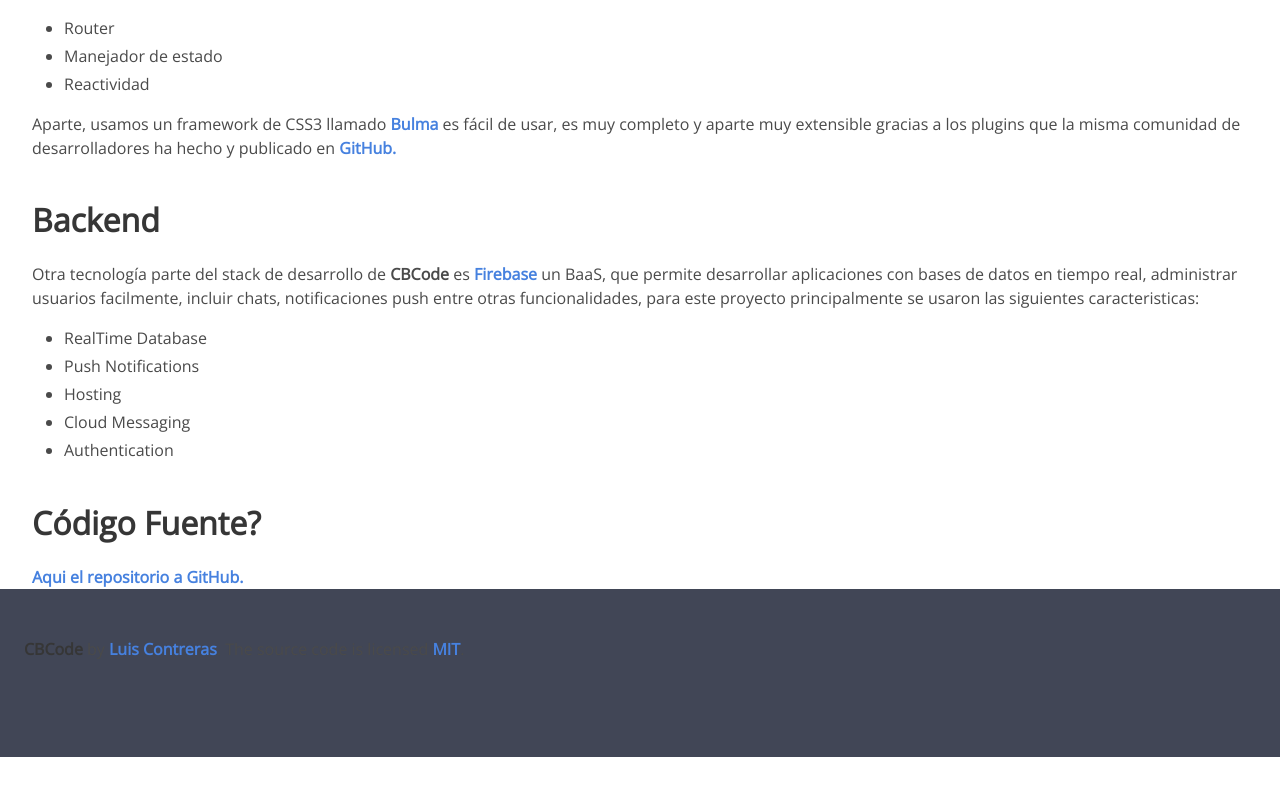
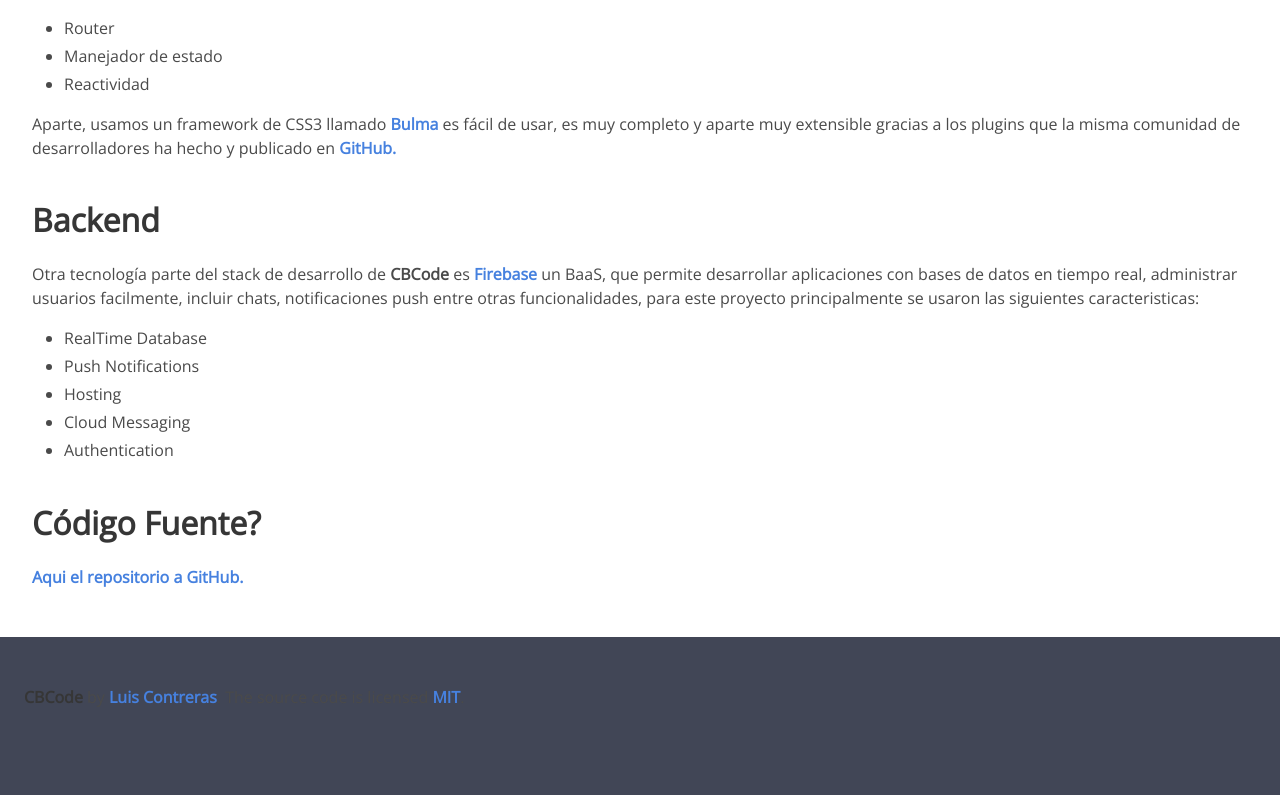
Before and after one commit to ellcontreras/abcode, a Vue app: page /#/about in a window 1280 px wide. Shown: the part 471-1266 px from the top of the page. Before the commit the page ends 1228 px from the top, so only its background shows below. Built offline with nearby package versions, Linux system fonts and the light colour scheme.

Commit message:
Margin-bottom updated

```diff
--- a/src/components/Footer.vue
+++ b/src/components/Footer.vue
@@ -21,4 +21,8 @@ a {
 a:hover {
   color: whitesmoke !important;
 }
+
+.footer {
+  margin-top: 3em;
+}
 </style>
```
